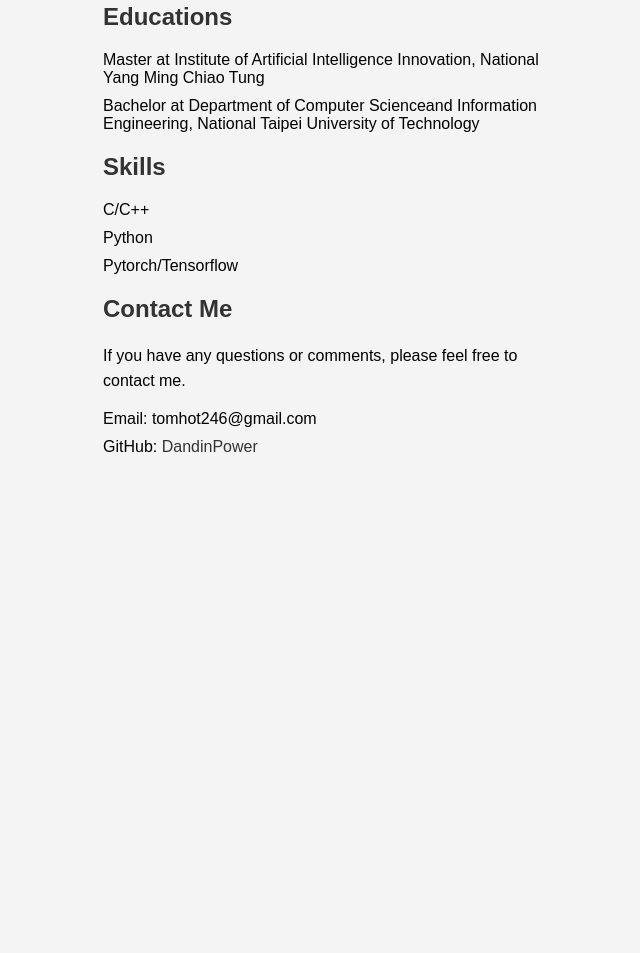
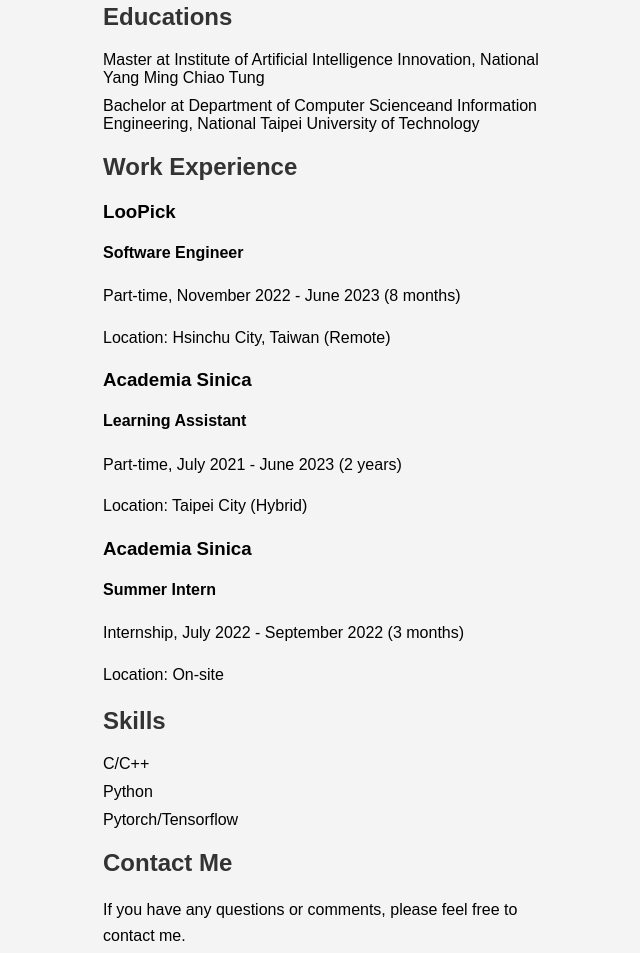
Before and after one commit to DandinPower/webpage, a plain HTML site: page index.html in a window 1280 px wide. Shown: the part 899-1852 px from the top of the page, without its empty margins (313-953 px from the left). Before the commit the page ends 1375 px from the top, so only its background shows below. Drawn offline with Linux system fonts and the light colour scheme.

Commit message:
modify work experience

```diff
--- a/index.html
+++ b/index.html
@@ -35,6 +35,27 @@
                 <li>Bachelor at Department of Computer Scienceand Information Engineering, National Taipei University of Technology </li>
             </ul>
         </section>
+        <section id="work-experience">
+            <h2>Work Experience</h2>
+            <div>
+                <h3>LooPick</h3>
+                <h4>Software Engineer</h4>
+                <p>Part-time, November 2022 - June 2023 (8 months)</p>
+                <p>Location: Hsinchu City, Taiwan (Remote)</p>
+            </div>
+            <div>
+                <h3>Academia Sinica</h3>
+                <h4>Learning Assistant</h4>
+                <p>Part-time, July 2021 - June 2023 (2 years)</p>
+                <p>Location: Taipei City (Hybrid)</p>
+            </div>
+            <div>
+                <h3>Academia Sinica</h3>
+                <h4>Summer Intern</h4>
+                <p>Internship, July 2022 - September 2022 (3 months)</p>
+                <p>Location: On-site</p>
+            </div>
+        </section>
         <section id="skills">
             <h2>Skills</h2>
             <ul>
```
